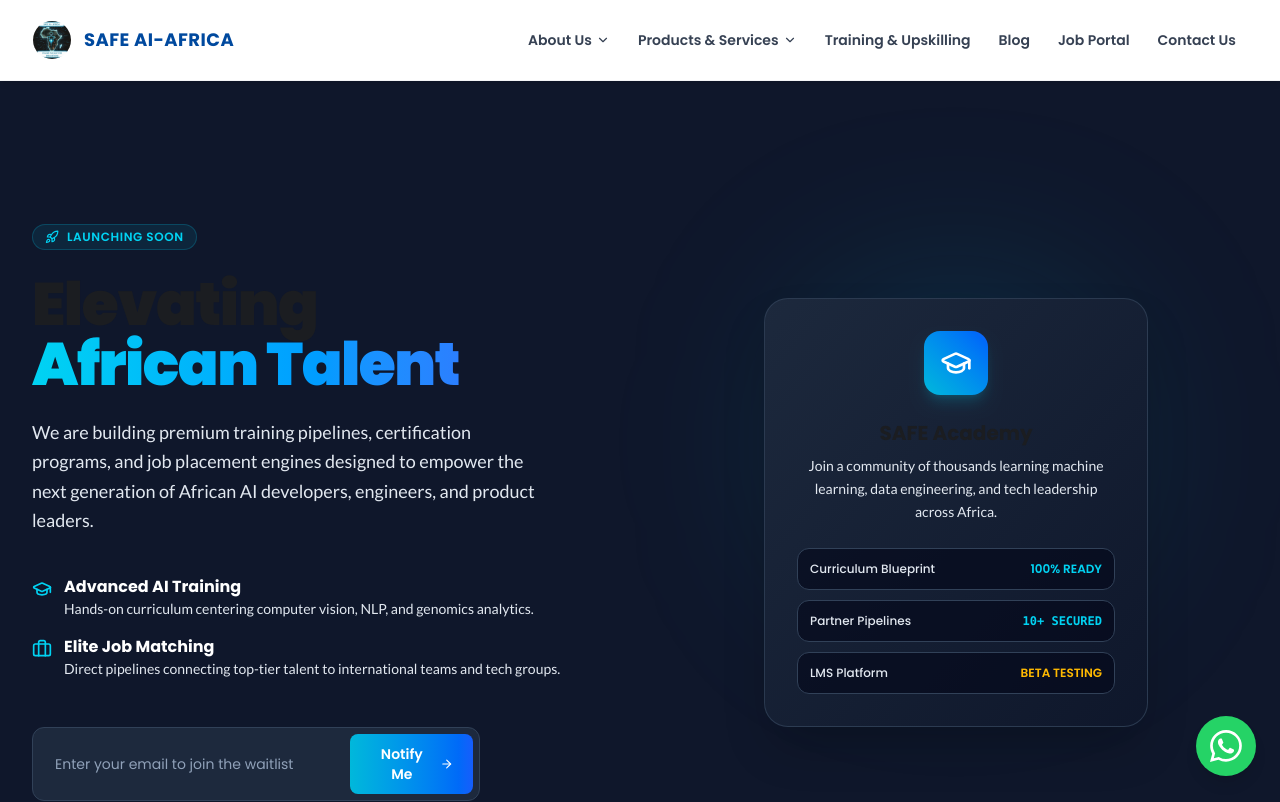
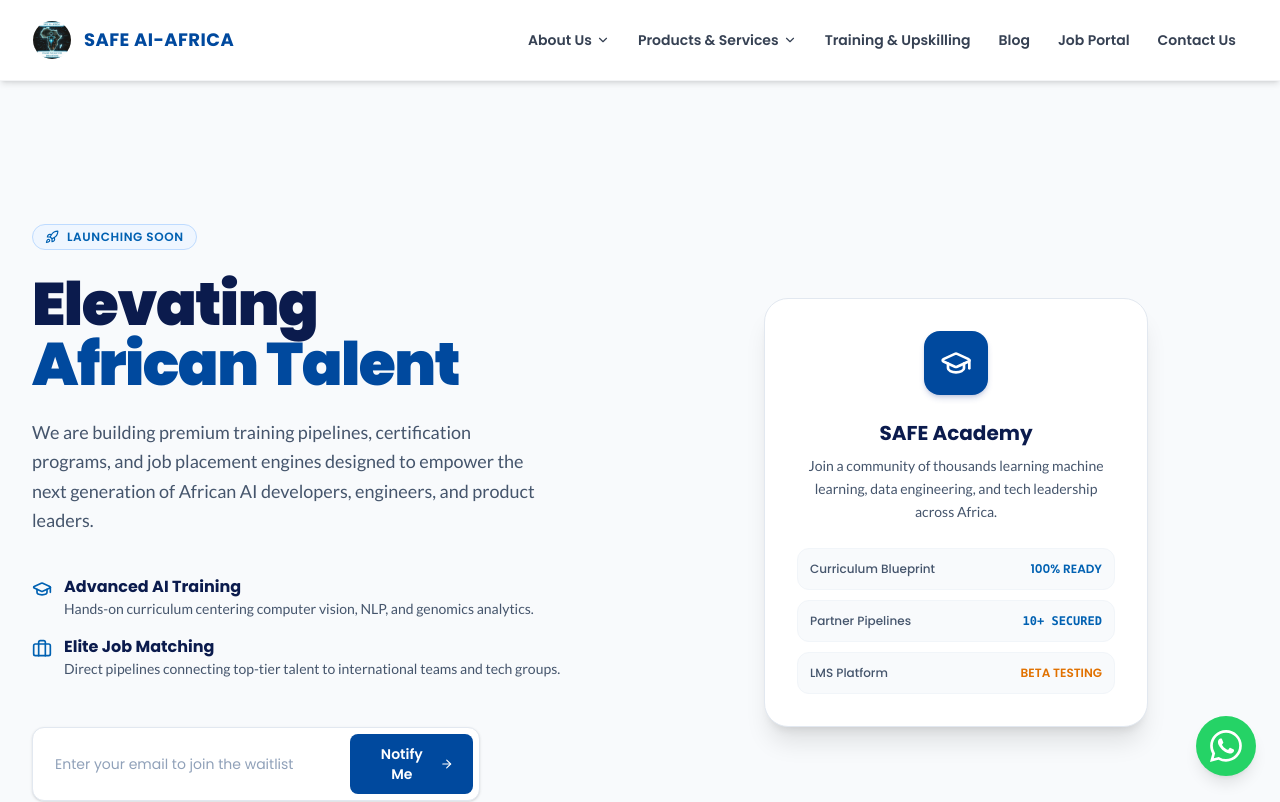
Before and after one commit to Atusav-lab/SAFEAI-AFRICA-WEBSITE-ai-studio-nextjs, a Next.js app: page /coming-soon in a window 1280 px wide. Shown: the top 802 px of the page. Built offline with nearby package versions, Linux system fonts and the light colour scheme.

Commit message:
style: switch coming-soon to light theme for better text readability

```diff
--- a/src/app/coming-soon/page.tsx
+++ b/src/app/coming-soon/page.tsx
@@ -21,40 +21,40 @@
   return (
     <>
       <Header forceScrolled={true} />
-      <main className="pt-28 lg:pt-32 min-h-screen bg-slate-900 text-white flex flex-col justify-between">
+      <main className="pt-28 lg:pt-32 min-h-screen bg-slate-50 text-slate-800 flex flex-col justify-between">
         {/* Main hero area */}
         <section className="flex-grow py-8 lg:py-24 max-w-7xl mx-auto px-4 sm:px-6 lg:px-8 w-full flex flex-col justify-center">
           <div className="grid lg:grid-cols-2 gap-8 lg:gap-12 items-center">
             {/* Text details */}
             <div className="space-y-6">
-              <div className="inline-flex items-center gap-2 px-3 py-1 bg-cyan-500/10 border border-cyan-400/20 text-cyan-400 rounded-full text-xs font-semibold uppercase tracking-wider">
+              <div className="inline-flex items-center gap-2 px-3 py-1 bg-blue-50 border border-blue-200 text-[#0061B2] rounded-full text-xs font-semibold uppercase tracking-wider">
                 <Rocket size={14} />
                 Launching Soon
               </div>
-              <h1 className="text-4xl sm:text-5xl lg:text-6xl font-black tracking-tight leading-none">
+              <h1 className="text-4xl sm:text-5xl lg:text-6xl font-black tracking-tight leading-none text-[#0b1b4d]">
                 Elevating <br />
-                <span className="text-transparent bg-clip-text bg-gradient-to-r from-cyan-400 to-blue-500">
+                <span className="text-[#00499E]">
                   African Talent
                 </span>
               </h1>
-              <p className="text-lg text-slate-200 font-lato leading-relaxed max-w-lg">
+              <p className="text-lg text-slate-600 font-lato leading-relaxed max-w-lg">
                 We are building premium training pipelines, certification programs, and job placement engines designed to empower the next generation of African AI developers, engineers, and product leaders.
               </p>
 
               {/* Sub-features list */}
               <div className="space-y-4 pt-4">
                 <div className="flex items-start gap-3">
-                  <GraduationCap className="text-cyan-400 mt-1 flex-shrink-0" size={20} />
+                  <GraduationCap className="text-[#0061B2] mt-1 flex-shrink-0" size={20} />
                   <div>
-                    <h3 className="font-bold text-white text-base">Advanced AI Training</h3>
-                    <p className="text-slate-200 text-sm font-lato">Hands-on curriculum centering computer vision, NLP, and genomics analytics.</p>
+                    <h3 className="font-bold text-[#0b1b4d] text-base">Advanced AI Training</h3>
+                    <p className="text-slate-600 text-sm font-lato">Hands-on curriculum centering computer vision, NLP, and genomics analytics.</p>
                   </div>
                 </div>
                 <div className="flex items-start gap-3">
-                  <Briefcase className="text-cyan-400 mt-1 flex-shrink-0" size={20} />
+                  <Briefcase className="text-[#0061B2] mt-1 flex-shrink-0" size={20} />
                   <div>
-                    <h3 className="font-bold text-white text-base">Elite Job Matching</h3>
-                    <p className="text-slate-200 text-sm font-lato">Direct pipelines connecting top-tier talent to international teams and tech groups.</p>
+                    <h3 className="font-bold text-[#0b1b4d] text-base">Elite Job Matching</h3>
+                    <p className="text-slate-600 text-sm font-lato">Direct pipelines connecting top-tier talent to international teams and tech groups.</p>
                   </div>
                 </div>
               </div>
@@ -65,24 +65,24 @@
                   <motion.div
                     initial={{ opacity: 0, y: 10 }}
                     animate={{ opacity: 1, y: 0 }}
-                    className="p-4 bg-emerald-500/10 border border-emerald-400/20 rounded-xl flex items-center gap-3 text-emerald-400"
+                    className="p-4 bg-emerald-50 border border-emerald-200 rounded-xl flex items-center gap-3 text-emerald-700"
                   >
                     <CheckCircle2 size={20} />
                     <span className="text-sm font-semibold">You're on the list! We'll notify you as soon as we launch.</span>
                   </motion.div>
                 ) : (
-                  <form onSubmit={handleSubmit} className="flex gap-2 bg-slate-800 p-1.5 rounded-xl border border-slate-700">
+                  <form onSubmit={handleSubmit} className="flex gap-2 bg-white p-1.5 rounded-xl border border-slate-200 shadow-sm">
                     <input
                       type="email"
                       required
                       placeholder="Enter your email to join the waitlist"
                       value={email}
                       onChange={e => setEmail(e.target.value)}
-                      className="flex-grow bg-transparent px-4 py-2.5 text-sm focus:outline-none placeholder-slate-400 text-white"
+                      className="flex-grow bg-transparent px-4 py-2.5 text-sm focus:outline-none placeholder-slate-400 text-slate-800"
                     />
                     <button
                       type="submit"
-                      className="px-5 py-2.5 bg-gradient-to-r from-cyan-500 to-blue-600 hover:opacity-95 text-white font-semibold rounded-lg text-sm flex items-center gap-1.5 transition-all"
+                      className="px-5 py-2.5 bg-[#00499E] hover:bg-[#00387a] text-white font-semibold rounded-lg text-sm flex items-center gap-1.5 transition-all"
                     >
                       Notify Me
                       <ArrowRight size={14} />
@@ -93,28 +93,27 @@
             </div>
 
             {/* Visual background item */}
-            <div className="relative flex justify-center mt-4 lg:mt-0">
-              <div className="hidden lg:block absolute w-72 h-72 bg-cyan-500/20 rounded-full filter blur-[100px] animate-pulse" />
-              <div className="relative bg-gradient-to-br from-slate-800 to-slate-900 border border-slate-700/80 p-8 rounded-3xl shadow-2xl max-w-sm w-full text-center">
-                <div className="w-16 h-16 bg-gradient-to-tr from-cyan-500 to-blue-600 rounded-2xl flex items-center justify-center mx-auto mb-6 shadow-lg shadow-cyan-500/20">
+            <div className="relative flex justify-center mt-8 lg:mt-0">
+              <div className="relative bg-white border border-slate-200 p-8 rounded-3xl shadow-xl max-w-sm w-full text-center">
+                <div className="w-16 h-16 bg-[#00499E] rounded-2xl flex items-center justify-center mx-auto mb-6 shadow-md shadow-blue-900/20">
                   <GraduationCap size={32} className="text-white" />
                 </div>
-                <h3 className="text-xl font-bold mb-2">SAFE Academy</h3>
-                <p className="text-slate-200 text-sm font-lato mb-6 leading-relaxed">
+                <h3 className="text-xl font-bold text-[#0b1b4d] mb-2">SAFE Academy</h3>
+                <p className="text-slate-600 text-sm font-lato mb-6 leading-relaxed">
                   Join a community of thousands learning machine learning, data engineering, and tech leadership across Africa.
                 </p>
                 <div className="space-y-2.5">
-                  <div className="flex items-center justify-between p-3 bg-slate-950/60 rounded-xl text-xs border border-slate-700">
-                    <span className="text-slate-200 font-medium">Curriculum Blueprint</span>
-                    <span className="text-cyan-400 font-semibold uppercase">100% Ready</span>
+                  <div className="flex items-center justify-between p-3 bg-slate-50 rounded-xl text-xs border border-slate-100">
+                    <span className="text-slate-600 font-medium">Curriculum Blueprint</span>
+                    <span className="text-[#0061B2] font-semibold uppercase">100% Ready</span>
                   </div>
-                  <div className="flex items-center justify-between p-3 bg-slate-950/60 rounded-xl text-xs border border-slate-700">
-                    <span className="text-slate-200 font-medium">Partner Pipelines</span>
-                    <span className="text-cyan-400 font-semibold uppercase font-mono">10+ Secured</span>
+                  <div className="flex items-center justify-between p-3 bg-slate-50 rounded-xl text-xs border border-slate-100">
+                    <span className="text-slate-600 font-medium">Partner Pipelines</span>
+                    <span className="text-[#0061B2] font-semibold uppercase font-mono">10+ Secured</span>
                   </div>
-                  <div className="flex items-center justify-between p-3 bg-slate-950/60 rounded-xl text-xs border border-slate-700">
-                    <span className="text-slate-200 font-medium">LMS Platform</span>
-                    <span className="text-amber-400 font-semibold uppercase">Beta Testing</span>
+                  <div className="flex items-center justify-between p-3 bg-slate-50 rounded-xl text-xs border border-slate-100">
+                    <span className="text-slate-600 font-medium">LMS Platform</span>
+                    <span className="text-amber-600 font-semibold uppercase">Beta Testing</span>
                   </div>
                 </div>
               </div>
```
